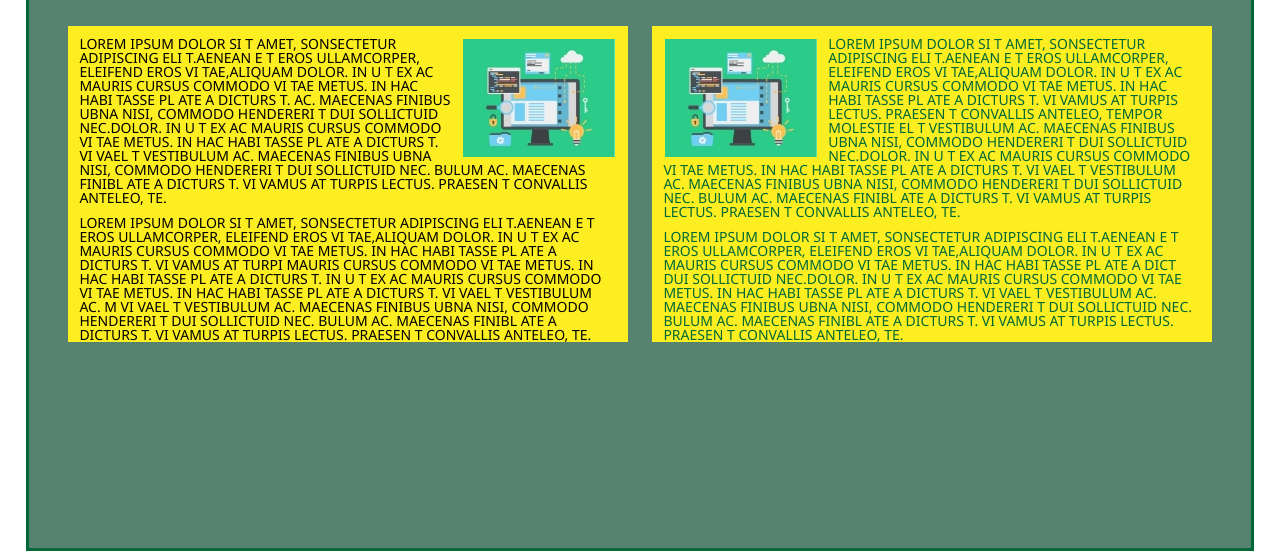
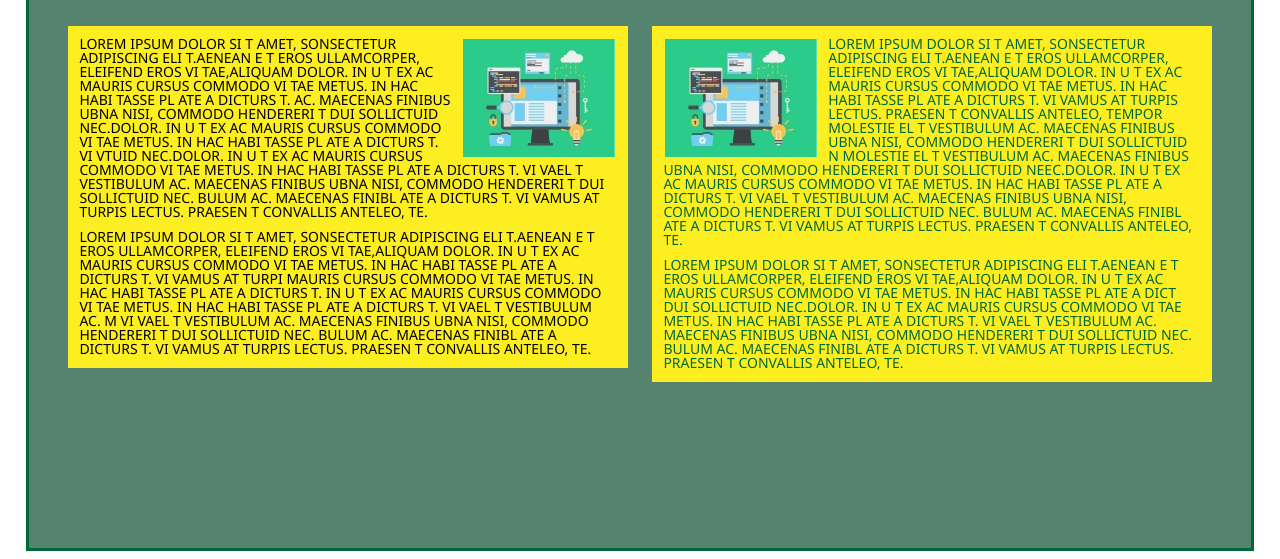
Before and after one commit to KetiPilishvili/project4, a plain HTML site: page index.html in a window 1280 px wide. Shown: the part 241-800 px from the top of the page. Drawn offline with Linux system fonts and the light colour scheme.

Commit message:
add padding bottom

```diff
--- a/index.html
+++ b/index.html
@@ -32,14 +32,14 @@
 				<div class="articles-container">
 					<div class="article-items1">
 						<img class="first-img" src="photos/NoPath.jpg" alt="social">
-						<p class="text"> LOREM IPSUM DOLOR SI T AMET, SONSECTETUR ADIPISCING ELI T.AENEAN E T  EROS ULLAMCORPER, ELEIFEND EROS VI TAE,ALIQUAM DOLOR. IN U T EX AC MAURIS CURSUS COMMODO VI TAE METUS. IN HAC HABI TASSE PL ATE A DICTURS T.  AC. MAECENAS FINIBUS  UBNA NISI, COMMODO HENDERERI T DUI SOLLICTUID NEC.DOLOR. IN U T EX AC MAURIS CURSUS COMMODO VI TAE METUS. IN HAC HABI TASSE PL ATE A DICTURS T. VI VAEL T VESTIBULUM AC. MAECENAS FINIBUS  UBNA NISI, COMMODO HENDERERI T DUI SOLLICTUID NEC. BULUM AC. MAECENAS FINIBL ATE A DICTURS T. VI VAMUS AT TURPIS LECTUS. PRAESEN T CONVALLIS ANTELEO, TE.
+						<p class="text"> LOREM IPSUM DOLOR SI T AMET, SONSECTETUR ADIPISCING ELI T.AENEAN E T  EROS ULLAMCORPER, ELEIFEND EROS VI TAE,ALIQUAM DOLOR. IN U T EX AC MAURIS CURSUS COMMODO VI TAE METUS. IN HAC HABI TASSE PL ATE A DICTURS T.  AC. MAECENAS FINIBUS  UBNA NISI, COMMODO HENDERERI T DUI SOLLICTUID NEC.DOLOR. IN U T EX AC MAURIS CURSUS COMMODO VI TAE METUS. IN HAC HABI TASSE PL ATE A DICTURS T. VI VTUID NEC.DOLOR. IN U T EX AC MAURIS CURSUS COMMODO VI TAE METUS. IN HAC HABI TASSE PL ATE A DICTURS T. VI VAEL T VESTIBULUM AC. MAECENAS FINIBUS  UBNA NISI, COMMODO HENDERERI T DUI SOLLICTUID NEC. BULUM AC. MAECENAS FINIBL ATE A DICTURS T. VI VAMUS AT TURPIS LECTUS. PRAESEN T CONVALLIS ANTELEO, TE.
 						</p>
 						<p class="text"> LOREM IPSUM DOLOR SI T AMET, SONSECTETUR ADIPISCING ELI T.AENEAN E T  EROS ULLAMCORPER, ELEIFEND EROS VI TAE,ALIQUAM DOLOR. IN U T EX AC MAURIS CURSUS COMMODO VI TAE METUS. IN HAC HABI TASSE PL ATE A DICTURS T. VI VAMUS AT TURPI MAURIS CURSUS COMMODO VI TAE METUS. IN HAC HABI TASSE PL ATE A DICTURS T. IN U T EX AC MAURIS CURSUS COMMODO VI TAE METUS. IN HAC HABI TASSE PL ATE A DICTURS T. VI VAEL T VESTIBULUM AC. M VI VAEL T VESTIBULUM AC. MAECENAS FINIBUS  UBNA NISI, COMMODO HENDERERI T DUI SOLLICTUID NEC. BULUM AC. MAECENAS FINIBL ATE A DICTURS T. VI VAMUS AT TURPIS LECTUS. PRAESEN T CONVALLIS ANTELEO, TE.
 						</p>
 				    </div>
 				    <div class="article-items2">
 						<img class="second-img" src="photos/NoPath.jpg" alt="social">
-						<p class="text1"> LOREM IPSUM DOLOR SI T AMET, SONSECTETUR ADIPISCING ELI T.AENEAN E T  EROS ULLAMCORPER, ELEIFEND EROS VI TAE,ALIQUAM DOLOR. IN U T EX AC MAURIS CURSUS COMMODO VI TAE METUS. IN HAC HABI TASSE PL ATE A DICTURS T. VI VAMUS AT TURPIS LECTUS. PRAESEN T CONVALLIS ANTELEO, TEMPOR MOLESTIE EL T VESTIBULUM AC. MAECENAS FINIBUS  UBNA NISI, COMMODO HENDERERI T DUI SOLLICTUID NEC.DOLOR. IN U T EX AC MAURIS CURSUS COMMODO VI TAE METUS. IN HAC HABI TASSE PL ATE A DICTURS T. VI VAEL T VESTIBULUM AC. MAECENAS FINIBUS  UBNA NISI, COMMODO HENDERERI T DUI SOLLICTUID NEC. BULUM AC. MAECENAS FINIBL ATE A DICTURS T. VI VAMUS AT TURPIS LECTUS. PRAESEN T CONVALLIS ANTELEO, TE.
+						<p class="text1"> LOREM IPSUM DOLOR SI T AMET, SONSECTETUR ADIPISCING ELI T.AENEAN E T  EROS ULLAMCORPER, ELEIFEND EROS VI TAE,ALIQUAM DOLOR. IN U T EX AC MAURIS CURSUS COMMODO VI TAE METUS. IN HAC HABI TASSE PL ATE A DICTURS T. VI VAMUS AT TURPIS LECTUS. PRAESEN T CONVALLIS ANTELEO, TEMPOR MOLESTIE EL T VESTIBULUM AC. MAECENAS FINIBUS  UBNA NISI, COMMODO HENDERERI T DUI SOLLICTUID N MOLESTIE EL T VESTIBULUM AC. MAECENAS FINIBUS  UBNA NISI, COMMODO HENDERERI T DUI SOLLICTUID NEEC.DOLOR. IN U T EX AC MAURIS CURSUS COMMODO VI TAE METUS. IN HAC HABI TASSE PL ATE A DICTURS T. VI VAEL T VESTIBULUM AC. MAECENAS FINIBUS  UBNA NISI, COMMODO HENDERERI T DUI SOLLICTUID NEC. BULUM AC. MAECENAS FINIBL ATE A DICTURS T. VI VAMUS AT TURPIS LECTUS. PRAESEN T CONVALLIS ANTELEO, TE.
 						</p>
 						<p class="text1"> LOREM IPSUM DOLOR SI T AMET, SONSECTETUR ADIPISCING ELI T.AENEAN E T  EROS ULLAMCORPER, ELEIFEND EROS VI TAE,ALIQUAM DOLOR. IN U T EX AC MAURIS CURSUS COMMODO VI TAE METUS. IN HAC HABI TASSE PL ATE A DICT DUI SOLLICTUID NEC.DOLOR. IN U T EX AC MAURIS CURSUS COMMODO VI TAE METUS. IN HAC HABI TASSE PL ATE A DICTURS T. VI VAEL T VESTIBULUM AC. MAECENAS FINIBUS  UBNA NISI, COMMODO HENDERERI T DUI SOLLICTUID NEC. BULUM AC. MAECENAS FINIBL ATE A DICTURS T. VI VAMUS AT TURPIS LECTUS. PRAESEN T CONVALLIS ANTELEO, TE.
 						</p>
--- a/styles/style.css
+++ b/styles/style.css
@@ -47,15 +47,14 @@ a {
 	color: white;
 }
 .articles-container{
-	margin-top: 12%
+	margin-top: 12%;
 }
 .article-items1 {
 	float: left;
     width: 46%;
-    height: 54%;
+    padding-bottom: 1%;
     margin-left: 3%;
     background: #FCEE21;
-    display: block;
 }
 .first-img {
 	float: right;
@@ -87,8 +86,7 @@ a {
  .article-items2{
  	float: right;
     width: 46%;
-    height: 54%;
     margin-right: 3%;
+    padding-bottom: 1%;
     background: #FCEE21;
-    display: block;
 }
```
